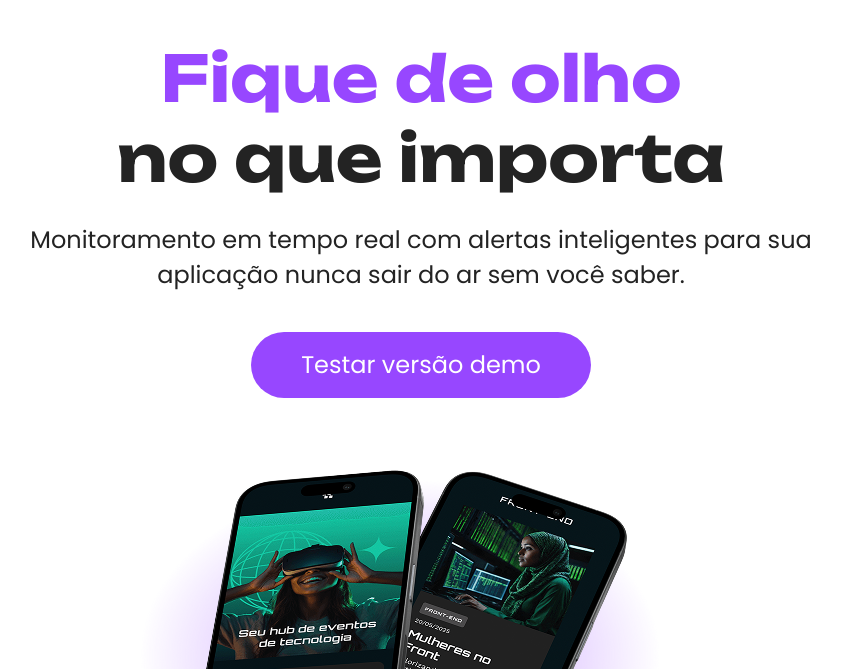
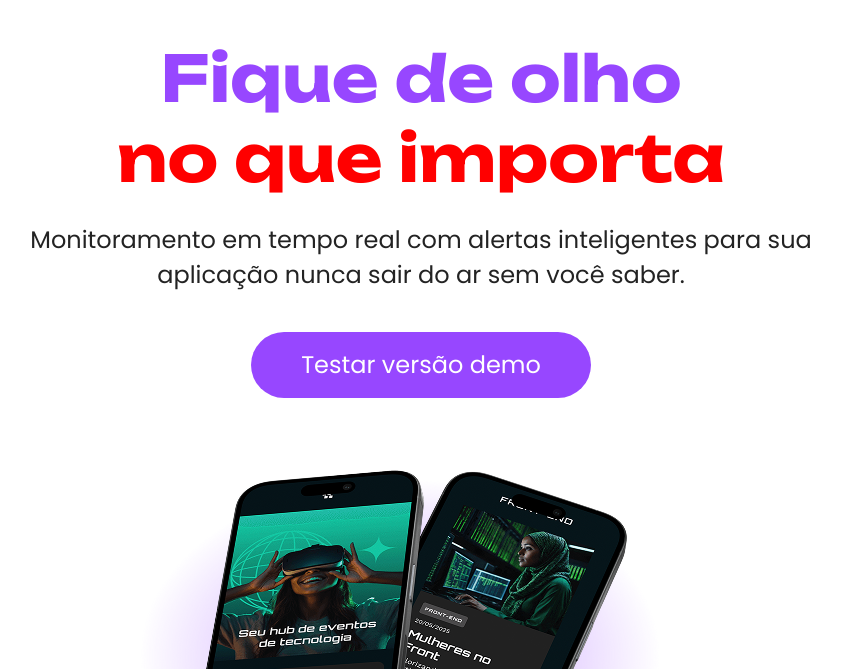
Before and after one commit to thierryr1/Tecboard, a plain HTML site: page index.html in a window 1280 px wide. Shown: the part 131-800 px from the top of the page, without its empty margins (219-1060 px from the left). Drawn offline with Linux system fonts and the light colour scheme.

Commit message:
Altera cor do titulo

```diff
--- a/style.css
+++ b/style.css
@@ -43,7 +43,7 @@ h1{
 }
 
 h1 span{
-    color: #232323;
+    color: red;
 }
 
 
```
